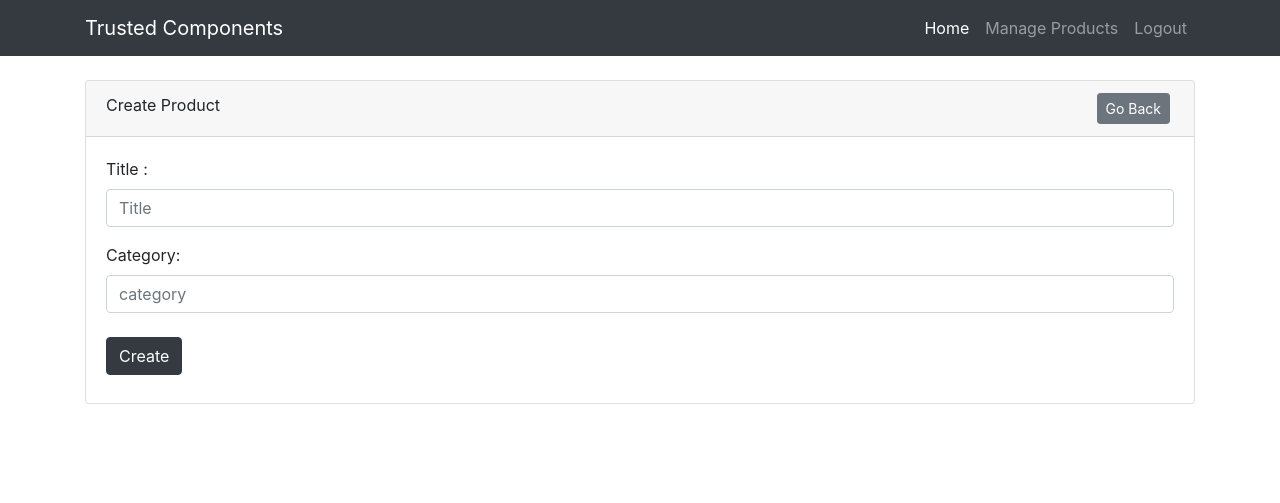
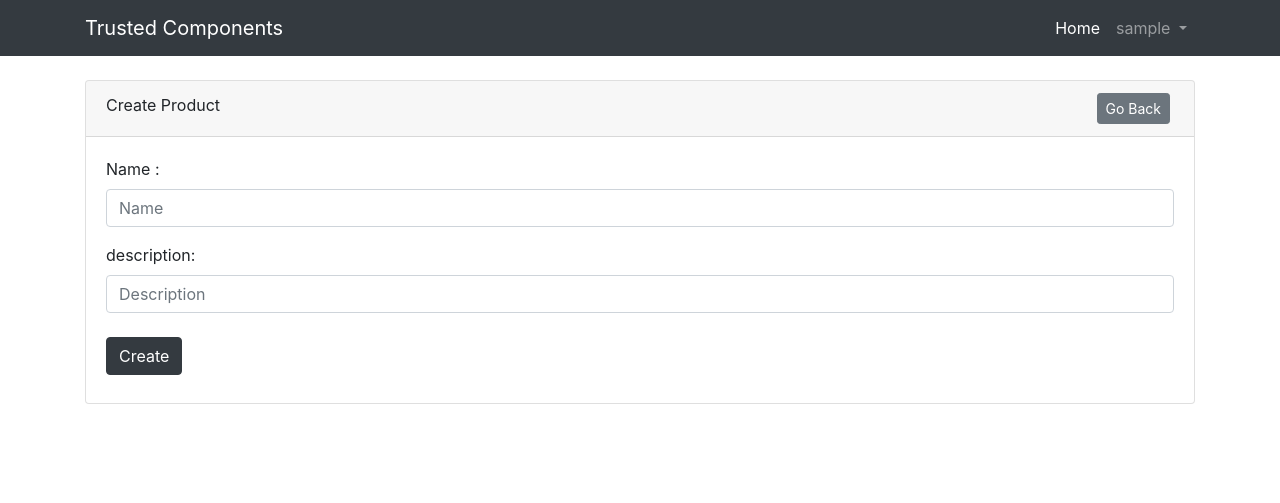
Before and after one commit to e-boudhina/selling_electronics, a CodeIgniter app: page /selling_electronics/index.php/products/create in a window 1280 px wide. Shown: the top 503 px of the page. Run offline with CodeIgniter, Linux system fonts and the light colour scheme; the visitor is signed in with stand-in values (Sample User, id 1); some libraries are stand-ins or nearby versions.

Commit message:
Fix update bug, changing products fields, and using the registered user as a session object

```diff
--- a/application/controllers/Products.php
+++ b/application/controllers/Products.php
@@ -51,14 +51,14 @@ class Products extends CI_Controller {
 		//Loading the library
 		$this->load->library('form_validation');
 		//Form validation:
-		$this->form_validation->set_rules('title', 'Title', 'required');
-		$this->form_validation->set_rules('category', 'Category', 'required');
+		$this->form_validation->set_rules('name', 'Name', 'required');
+		$this->form_validation->set_rules('description', 'Description', 'required');
 
 //			echo "here 2";
 
 		//Running validation:
 		if ($this->form_validation->run() == false) {
-			$this->create();
+		$this->edit($id);
 //						echo "here 10";
 
 		} else {
@@ -81,8 +81,8 @@ class Products extends CI_Controller {
 		//Loading the library
 		$this->load->library('form_validation');
 		//Form validation:
-		$this->form_validation->set_rules('title', 'Title', 'required');
-		$this->form_validation->set_rules('category', 'Category','required');
+		$this->form_validation->set_rules('name', 'Name', 'required');
+		$this->form_validation->set_rules('description', 'Description','required');
 
 //			echo "here 2";
 
@@ -96,13 +96,13 @@ class Products extends CI_Controller {
 			$this->load->model('Product_Model');
 //			echo "here 3";
 
-			$title = $this->input->post('title');
-			$category = $this->input->post('category');
+			$name = $this->input->post('name');
+			$description = $this->input->post('description');
 
 			//Putting data into array
 			$product_data = array(
-				"title" => $title,
-				"category" => $category,
+				"name" => $name,
+				"description" => $description,
 			);
 
 			$this->Product_Model->add_product($product_data);
--- a/application/models/Product_Model.php
+++ b/application/models/Product_Model.php
@@ -20,12 +20,12 @@ class Product_Model extends CI_Model
 	}
 	function update_product($id)
 	{
-		$title = $this->input->post('title');
-		$category = $this->input->post('category');
+		$name = $this->input->post('name');
+		$description = $this->input->post('description');
 		//Putting data into array
 		$product_data = array(
-			"title" => $title,
-			"category" => $category,
+			"name" => $name,
+			"description" => $description,
 		);
 		$this->db->where('id', $id);
 		$this->db->update("Products", $product_data);
--- a/application/models/User_Model.php
+++ b/application/models/User_Model.php
@@ -69,7 +69,7 @@ class User_Model extends CI_Model
 		$result = $this->db->get('users');
 		if ($result->num_rows() == 1){
 			//row 0 = column 0 which is the id that we need
-			return $result->row(0)->id;
+			return $result->row(0);
 		}else{
 			return false;
 		}
--- a/application/views/authenticate/register.php
+++ b/application/views/authenticate/register.php
@@ -12,7 +12,7 @@
 			<div class="fadeIn first">
 				<img src="<?php echo base_url().'/assets/images/users/default_user.png' ?>" id="icon" alt="User Icon" style="width: 50px;height: 50px" />
 			</div>
-			<?php echo validation_errors('<div class="alert alert-danger">', '</div>'); ?>
+<!--			--><?php //echo validation_errors('<div class="alert alert-danger">', '</div>'); ?>
 
 			<!-- Login Form -->
 			<?php echo form_open('authenticate/register_Process'); ?>
--- a/application/views/include/header.php
+++ b/application/views/include/header.php
@@ -55,11 +55,22 @@ defined('BASEPATH') OR exit('No direct script access allowed');
 					<a class="nav-link" href="<?php echo site_url('register');?>">Register</a>
 				</li><?php }else{?>
 					<li class="nav-item">
-						<a class="nav-link" href="<?php echo site_url('products');?>">Manage Products</a>
 					</li>
-				<li class="nav-item">
-					<a class="nav-link" href="<?php echo site_url('logout');?>">Logout</a>
-				</li>
+
+					<li class="nav-item dropdown">
+						<a class="nav-link dropdown-toggle" href="#" id="navbarDropdown" role="button" data-toggle="dropdown" aria-haspopup="true" aria-expanded="false">
+							<?php echo $this->session->userdata('u_name')?>
+						</a>
+						<div class="dropdown-menu" aria-labelledby="navbarDropdown">
+<!--							<a class="dropdown-item" href="--><?php //echo site_url('products');?><!--">Profile</a> Not now-->
+							<a class="dropdown-item" href="<?php echo site_url('products');?>">Manage Products</a>
+							<div class="dropdown-divider"></div>
+							<a class="dropdown-item" href="<?php echo site_url('logout');?>">Logout</a>
+						</div>
+					</li>
+
+
+
 
 				<?php } ?>
 			</ul>
--- a/application/views/products/create.php
+++ b/application/views/products/create.php
@@ -14,15 +14,15 @@
 			<?php echo form_open_multipart('products/store'); ?>
 
 				<div class="form-group">
-					<label for="name" >Title :</label>
-					<input type="text" class="form-control " id="name" name="title" placeholder="Title" value="<?php echo set_value('title') ?>">
-					<span class="text-danger"><?php echo form_error('title'); ?></span>
+					<label for="name" >Name :</label>
+					<input type="text" class="form-control " id="name" name="name" placeholder="Name" value="<?php echo set_value('name') ?>">
+					<span class="text-danger"><?php echo form_error('name'); ?></span>
 				</div>
 
 				<div class="form-group">
-					<label for="email"> Category: </label>
-					<input type="text" class="form-control " id="category" name="category" placeholder="category" value="<?php echo set_value('category') ?>">
-					<span class="text-danger"><?php echo form_error('category'); ?></span>
+					<label for="email"> description: </label>
+					<input type="text" class="form-control " id="description" name="description" placeholder="Description" value="<?php echo set_value('description') ?>">
+					<span class="text-danger"><?php echo form_error('description'); ?></span>
 				</div>
 
 <!--				<div class="form-group">-->
```
Also changed, not shown: application/controllers/Authenticate.php (+11 -8 lines), application/views/products/edit.php (+6 -6 lines), application/views/products/index.php (+4 -4 lines).
